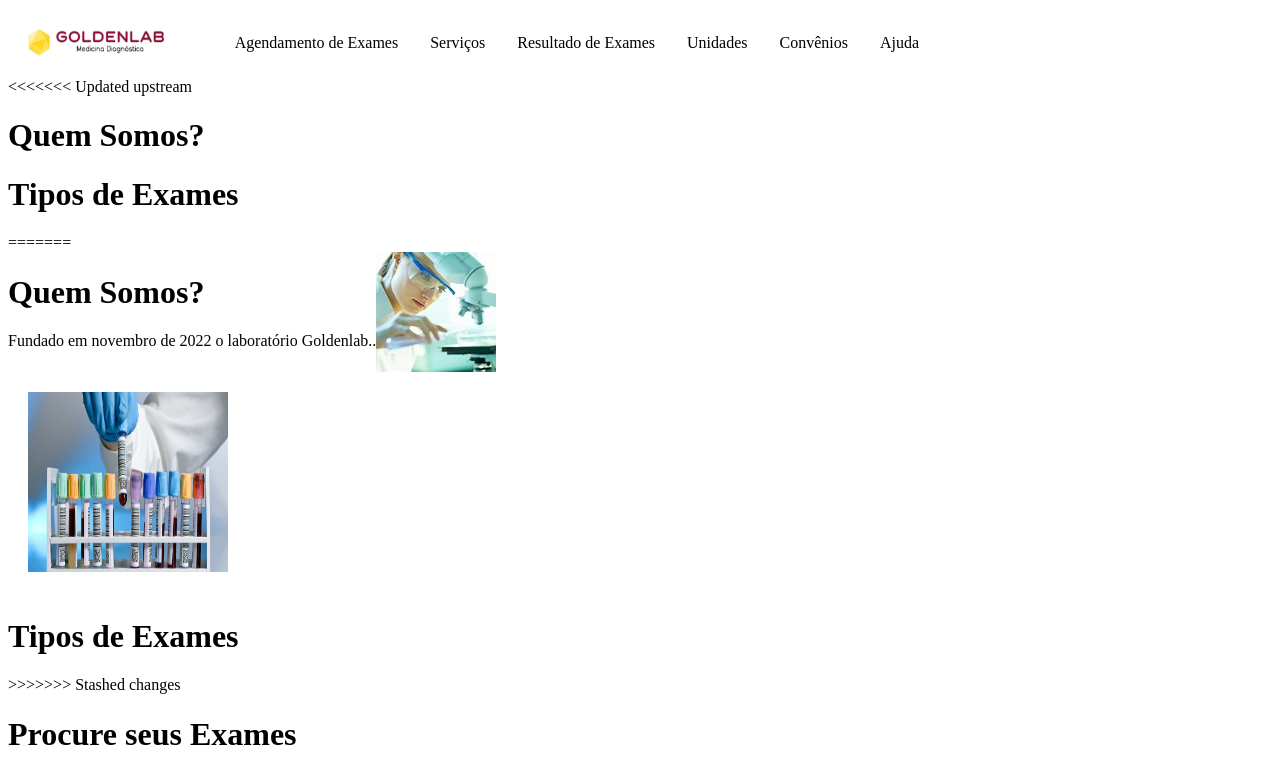
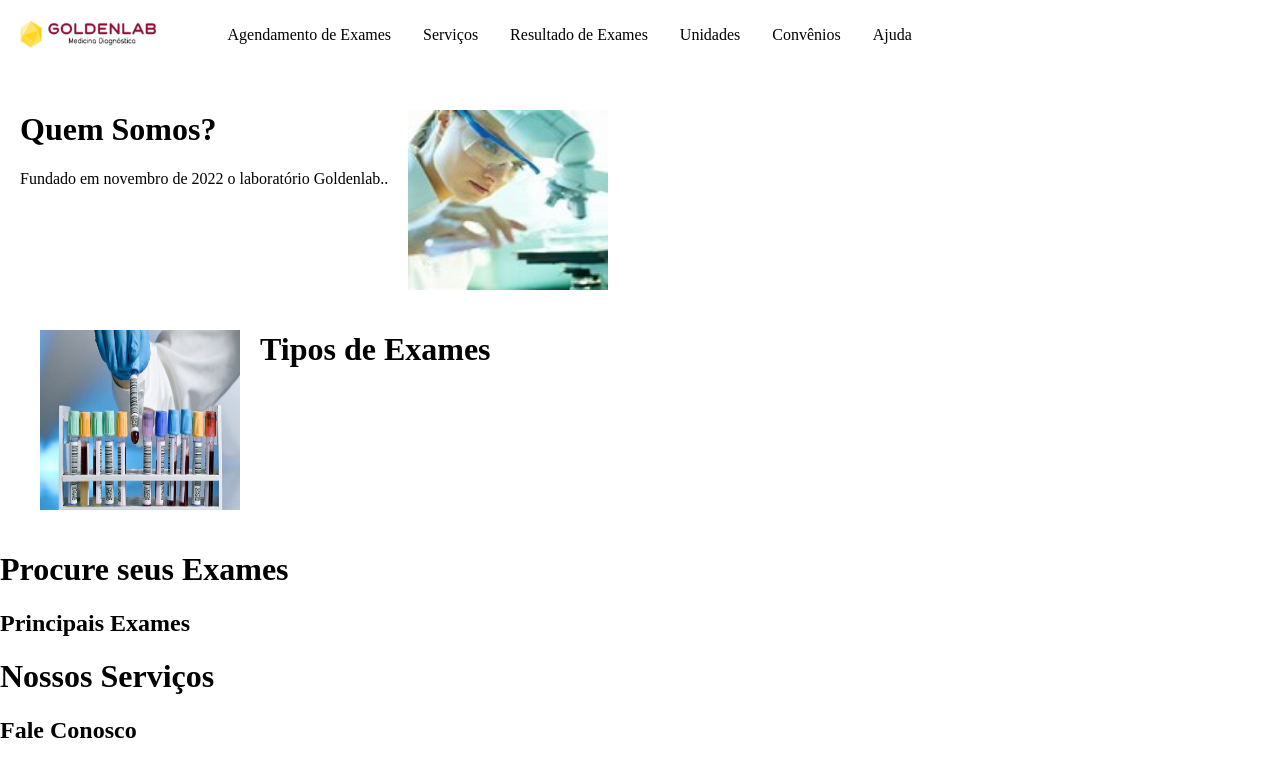
Before and after one commit to ViniciusKup/tcc_landingpage, a plain HTML site: page index.html in a window 1280 px wide. Shown: the top 761 px of the page. Drawn offline with Linux system fonts and the light colour scheme.

Commit message:
atualização

```diff
--- a/index.html
+++ b/index.html
@@ -32,12 +32,6 @@
 
     </header>
 
-<<<<<<< Updated upstream
-    <main>
-        <div>
-            <h1>Quem Somos?</h1>
-            <h1>Tipos de Exames</h1>
-=======
     <main tabindex="0" onclick="closeSidebar()" class="conteudo" id="content">
         <div class = "body">
             <div class="body1">
@@ -56,7 +50,6 @@
                     <h1>Tipos de Exames</h1>
                 </div>
             </div>
->>>>>>> Stashed changes
         </div>
 
         <div>
@@ -74,8 +67,6 @@
     </main>
 
     <footer>
-<<<<<<< Updated upstream
-=======
         <div class ="container-footer">
             <div class="row-footer">
                 <div class="footer-col">
@@ -121,7 +112,6 @@
             </div>
         </div>
         <p style="text-align:center;margin-bottom: 0;">GoldenLab | Todos os direitos reservados - Versão 1.0.0</p>
->>>>>>> Stashed changes
     </footer>
 </body>
 <script>
--- a/style.css
+++ b/style.css
@@ -1,9 +1,6 @@
-<<<<<<< HEAD
-=======
 @import url('https://fonts.googleapis.com/css2?family=Open+Sans:wght@300;400&display=swap');
 
 
->>>>>>> 51885c2f7676e27938257d3bf1c0ee3f2ad5e067
 body {
     margin: 0;
     padding: 0;
@@ -167,8 +164,6 @@ footer {
 
 }
 
-
->>>>>>> Stashed changes
 .body {
     margin: 20px;
 }
@@ -177,10 +172,7 @@ footer {
     display: flex;
     width: 100%;
 }
-<<<<<<< Updated upstream
-=======
 
->>>>>>> Stashed changes
 .imagem01 {
     margin: 20px;
     width: 200px;
@@ -197,11 +189,8 @@ footer {
     width: 100%;
 
 }
->>>>>>> 51885c2f7676e27938257d3bf1c0ee3f2ad5e067
-=======
 
 .body2{
     display: flex;
     width: 100%;
 }
->>>>>>> Stashed changes
```
